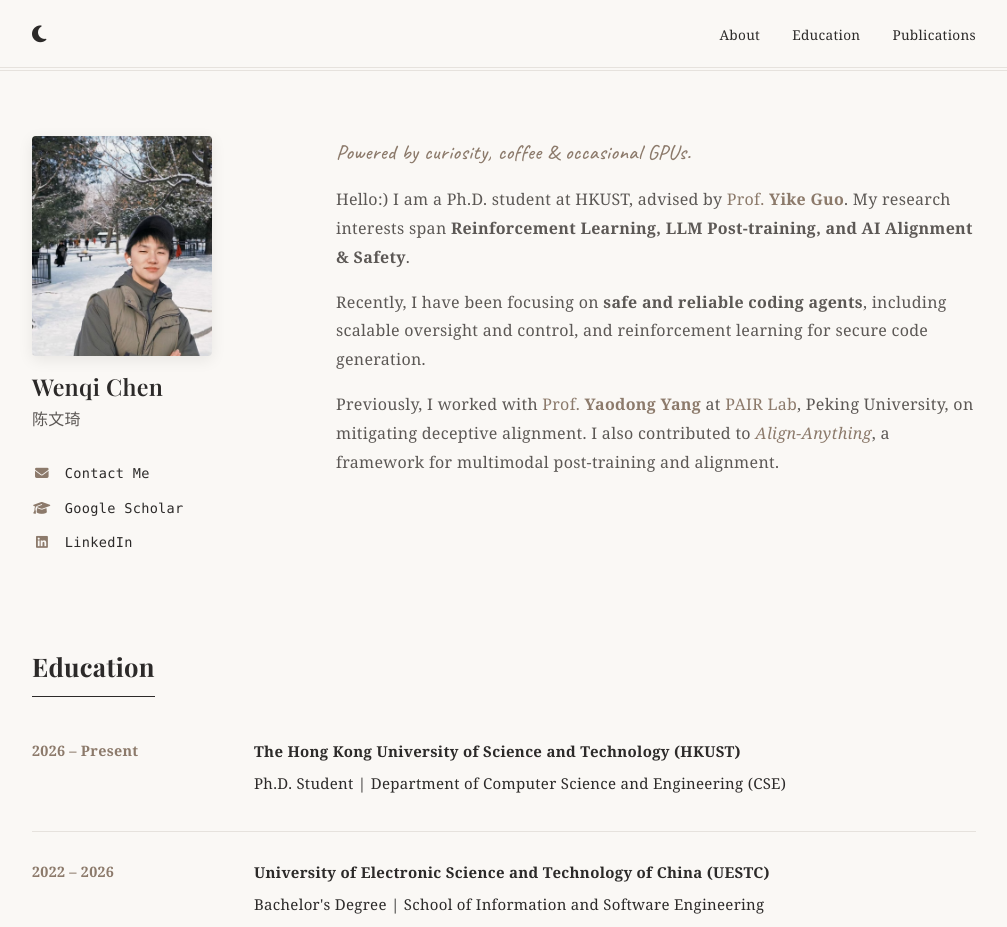
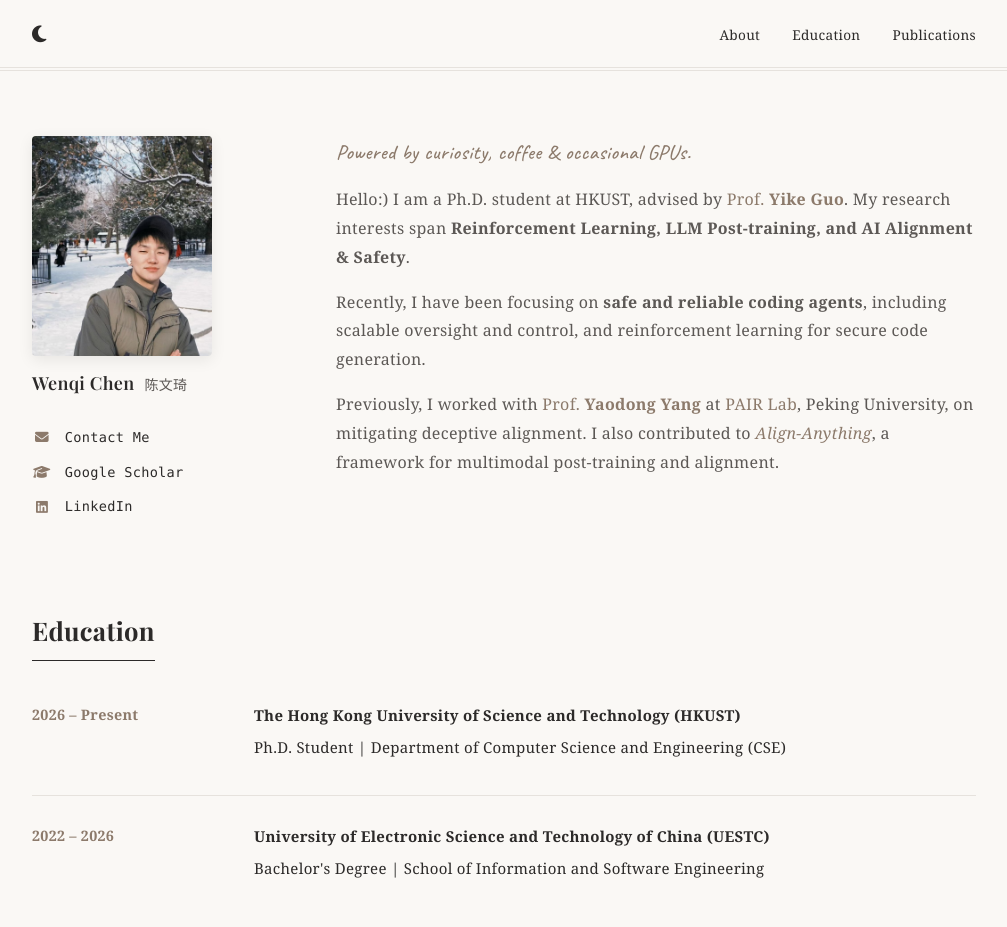
Before and after one commit to d4yz3ro/d4yz3ro.github.io, a plain HTML site: page index.html in a window 1280 px wide. Shown: the top 927 px of the page, without its empty margins (136-1143 px from the left). Drawn offline with nearby package versions, Linux system fonts and the light colour scheme; a web font is replaced by a local one.

Commit message:
Set compact bilingual name on one line

```diff
--- a/css/style.css
+++ b/css/style.css
@@ -181,17 +181,19 @@
 
 .chinese-name {
     font-family: "Noto Serif SC", "Songti SC", "STSong", "SimSun", serif;
-    font-size: 1rem;
+    font-size: 0.875rem;
     font-weight: 400;
     color: var(--text-muted);
 }
 
 .hero-profile-col h1 {
     display: flex;
-    flex-direction: column;
-    gap: 0.5rem;
+    flex-direction: row;
+    align-items: baseline;
+    gap: 0.625rem;
+    white-space: nowrap;
     font-family: var(--font-heading);
-    font-size: 1.45rem;
+    font-size: 1.125rem;
     font-weight: 600;
     color: var(--text-main);
     line-height: 1.3;
--- a/index.html
+++ b/index.html
@@ -14,7 +14,7 @@
     <!-- Font Awesome for Icons -->
     <link rel="stylesheet" href="https://cdnjs.cloudflare.com/ajax/libs/font-awesome/6.4.0/css/all.min.css">
 
-    <link rel="stylesheet" href="css/style.css?v=20261017-name">
+    <link rel="stylesheet" href="css/style.css?v=20261017-name-inline">
 </head>
 <body>
 
```
